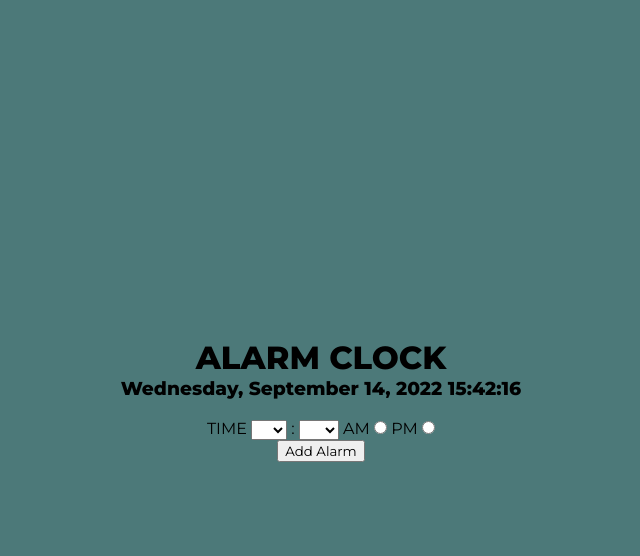
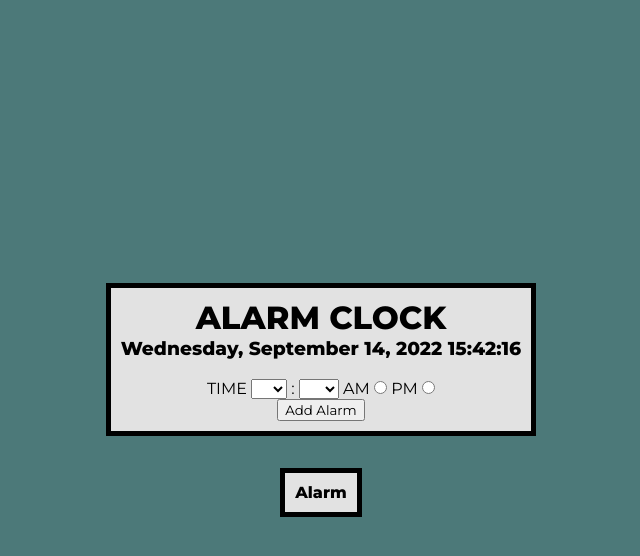
Before and after one commit to alexGalvan0/alarm-clock, a plain HTML site: page index.html in a window 1280 px wide. Both pictures are taken after a click on the button "Add Alarm". Shown: the whole page, without its empty margins (319-959 px from the left). Drawn offline with Linux system fonts and the light colour scheme.

Commit message:
added alarm

```diff
--- a/css/style.css
+++ b/css/style.css
@@ -7,13 +7,28 @@ body {
     height: 100vh;
     background-color: rgb(76, 121, 121);
     display: flex;
+    flex-direction: column;
     justify-content: center;
     align-items: center;
 }
 
 .clock-container {
+    padding: 10px;
+    border:5px solid black;
+    background-color: rgb(226, 226, 226);
     display: flex;
     flex-direction: column;
     text-align: center;
 
 }
+#currentAlarmContainer{
+    margin-top: 2rem;
+    background-color:rgb(226, 226, 226);
+    padding: 10px;
+    border:5px solid black;
+    background-color: rgb(226, 226, 226);
+}
+
+.hidden {
+    display: none;
+}
--- a/index.html
+++ b/index.html
@@ -15,12 +15,12 @@
 <link href="https://fonts.googleapis.com/css2?family=Montserrat:wght@400;800&display=swap" rel="stylesheet">
 </head>
 <body>
-    <div class="clock-container">
+    <div class="clock-container" id="clockContainer">
         <h1 class="main-header">ALARM CLOCK</h1>
-        <div class="clock-container">
+
             <h3 id = "clockTime" class="clock"></h3>
             <br>
-        </div>
+
 
         <div class="alarm">
             <form class="alarm-container">
@@ -44,5 +44,10 @@
             <button id="AddAlarm">Add Alarm</button>
         </div>
     </div>
+    <div id="currentAlarmContainer" class="hidden">
+        <h4>Alarm</h4>
+        <h3 id="alarmAdded"></h3>
+    </div>
+
 </body>
 </html>
--- a/js/main.js
+++ b/js/main.js
@@ -2,7 +2,10 @@ const clockTime = document.getElementById('clockTime');
 const hourPicker = document.getElementById('hourPicker');
 const minPicker = document.getElementById('minPicker');
 const AddAlarm = document.getElementById('AddAlarm')
-const amPms = document.getElementsByClassName('amPm')
+const clockContainer = document.getElementById('clockContainer');
+const amPms = document.getElementsByClassName('amPm');
+const alarmAdded = document.getElementById('alarmAdded');
+const currentAlarmContainer = document.getElementById('currentAlarmContainer')
 
 
 const days = [
@@ -46,6 +49,20 @@ for (let m=1; m<60; m++){
     minPicker.appendChild(minChoices)
 }
 
+function getAlarm() {
+    let hourPicked = hourPicker.options[hourPicker.selectedIndex].value
+    let minPicked = minPicker.options[minPicker.selectedIndex].value
+
+    for(amPm of amPms){
+        if(amPm.checked){
+           var partDayPicked = amPm.value;
+
+        }
+    }
+    const alarmInfo = [hourPicked, minPicked,partDayPicked]
+    return getAlarm
+}
+
 
 function setTime(){
     let date = new Date()
@@ -83,16 +100,6 @@ function setTime(){
 }
 setInterval(setTime,1000)
 
-
-AddAlarm.addEventListener('click', () => {
-    let hourPicked = hourPicker.options[hourPicker.selectedIndex].value
-    let minPicked = minPicker.options[minPicker.selectedIndex].value
-    console.log(hourPicked)
-    console.log(minPicked)
-    for (amPm of amPms){
-        if(amPm.checked){
-            console.log(amPm.value)
-        }
-    }
-
+AddAlarm.addEventListener('click',() => {
+    currentAlarmContainer.classList.remove('hidden')
 })
```
